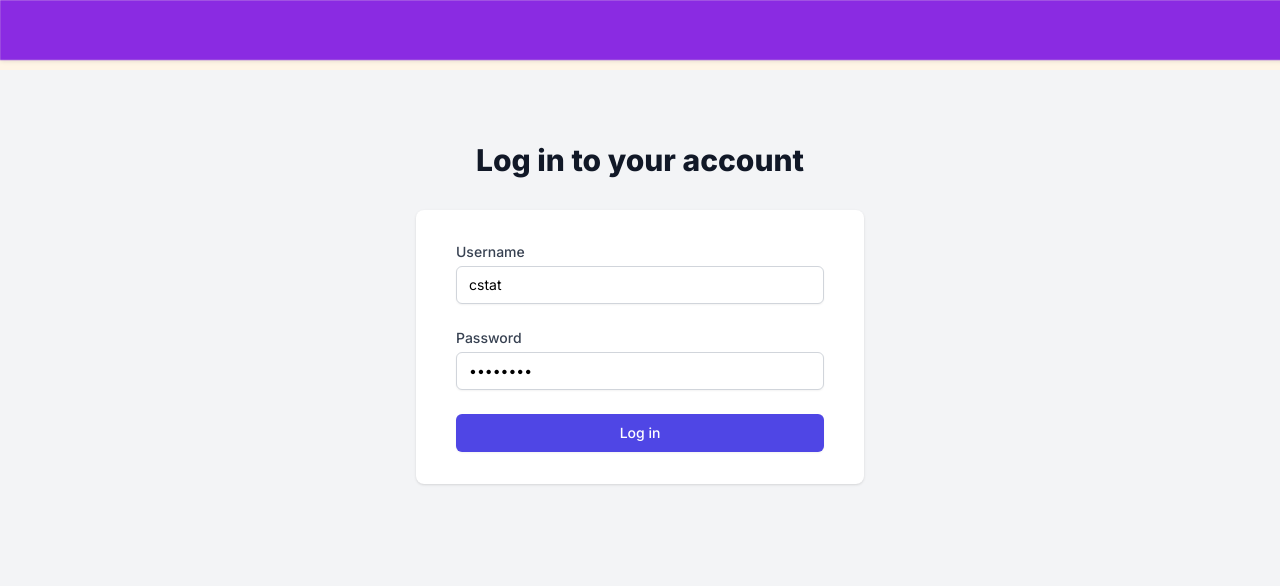
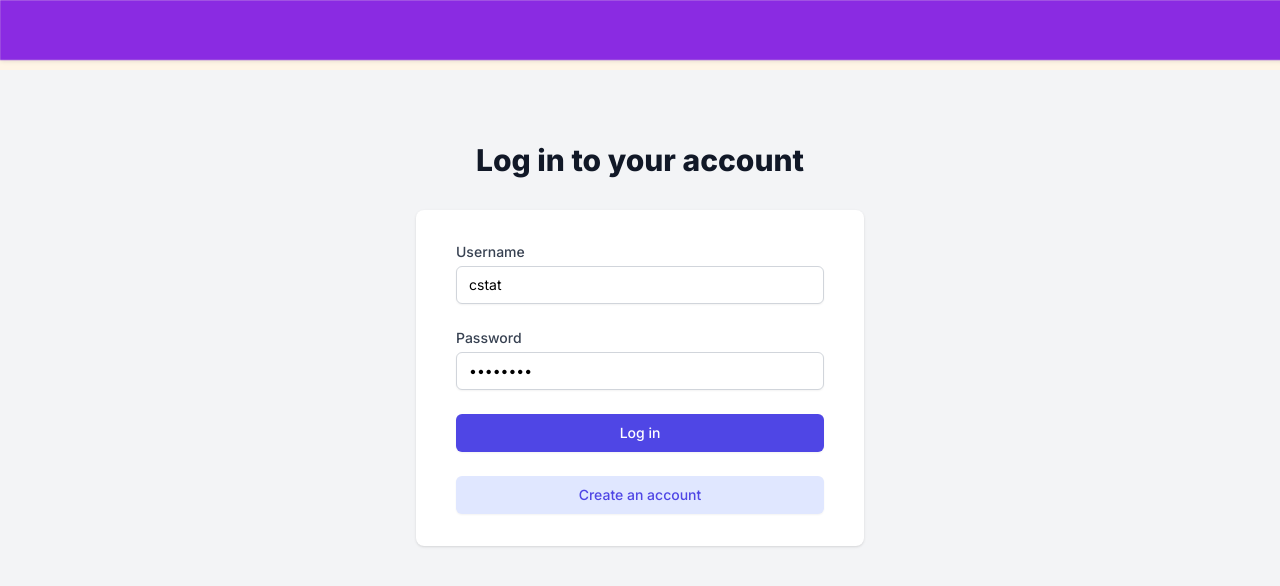
Before and after one commit to ZGong1/Point-Tracker, a Next.js app in the folder next-auth/: page / in a window 1280 px wide. Shown: the top 586 px of the page. Built offline with nearby package versions, Linux system fonts and the light colour scheme; no server answers; what pocketbase would draw is missing.

Commit message:
create an account button

```diff
--- a/next-auth/app/page.js
+++ b/next-auth/app/page.js
@@ -8,8 +8,6 @@ export default function Page() {
   return (
     <div>
       <LoginPage/>
-      {/* <pre>{JSON.stringify(session, null, 2)}</pre>
-      <pre>{JSON.stringify(ninjas, null, 2)}</pre> */}
     </div>
   );
 }
--- /dev/null
+++ b/next-auth/app/signup/page.js
@@ -0,0 +1,9 @@
+const Home = ( props ) => {
+  return (
+    <div>
+      Hello signup page
+    </div>
+  );
+}
+
+export default Home;
--- a/next-auth/components/LoginPage.js
+++ b/next-auth/components/LoginPage.js
@@ -2,6 +2,7 @@
 
 import { useState, useTransition } from "react";
 import { login } from "@/lib";
+import Link from 'next/link';
 
 const LoginPage = (props) => {
   const [username, setUsername] = useState("cstat");
@@ -77,6 +78,12 @@ const LoginPage = (props) => {
               </button>
             </div>
           </form>
+
+          <div className="mt-6">
+            <Link href="/signup" className="w-full flex justify-center py-2 px-4 border border-transparent rounded-md shadow-sm text-sm font-medium text-indigo-600 bg-indigo-100 hover:bg-indigo-200 focus:outline-none focus:ring-2 focus:ring-offset-2 focus:ring-indigo-500 transition-colors duration-200">
+              Create an account
+            </Link>
+          </div>
         </div>
       </div>
     </div>
--- a/next-auth/middleware.js
+++ b/next-auth/middleware.js
@@ -9,7 +9,7 @@ export async function middleware(request) {
   const session = await getSession(request);
 
   // Check if the request is for the dashboard
-  if (request.nextUrl.pathname === '/dashboard') {
+  if (request.nextUrl.pathname.startsWith('/dashboard')) {
     // If there's no session or no username, redirect to the login page
     if (!session || !session.user || !session.user.username) {
       return NextResponse.redirect(new URL('/', request.url));
```
Also changed, not shown: 1 other file (tests, documents, lock files or other folders).
